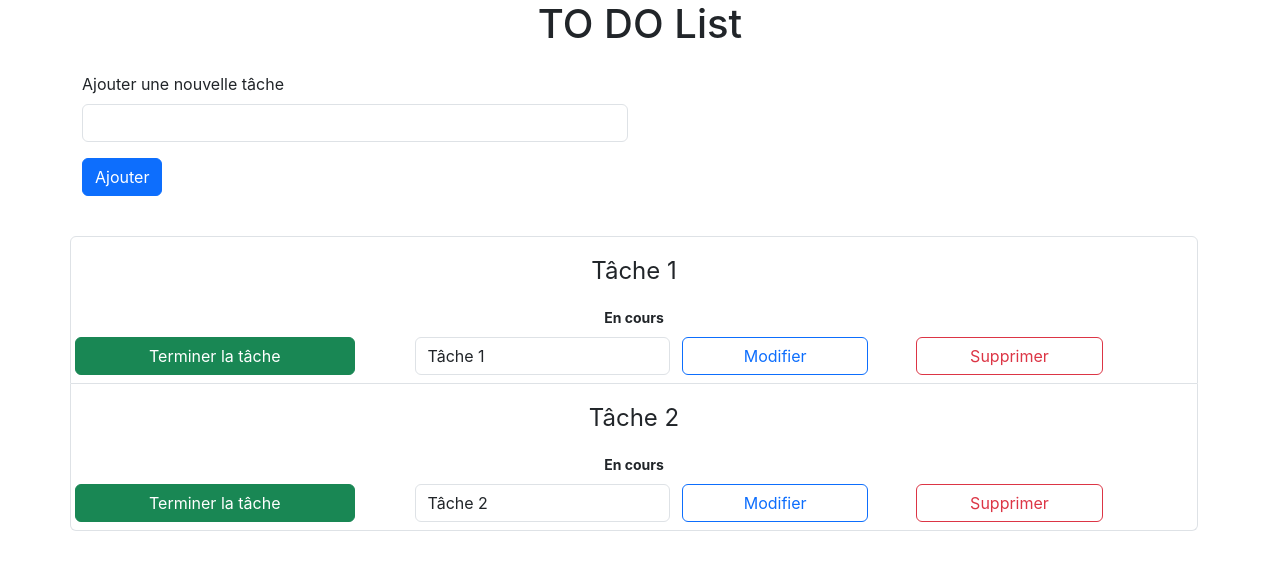
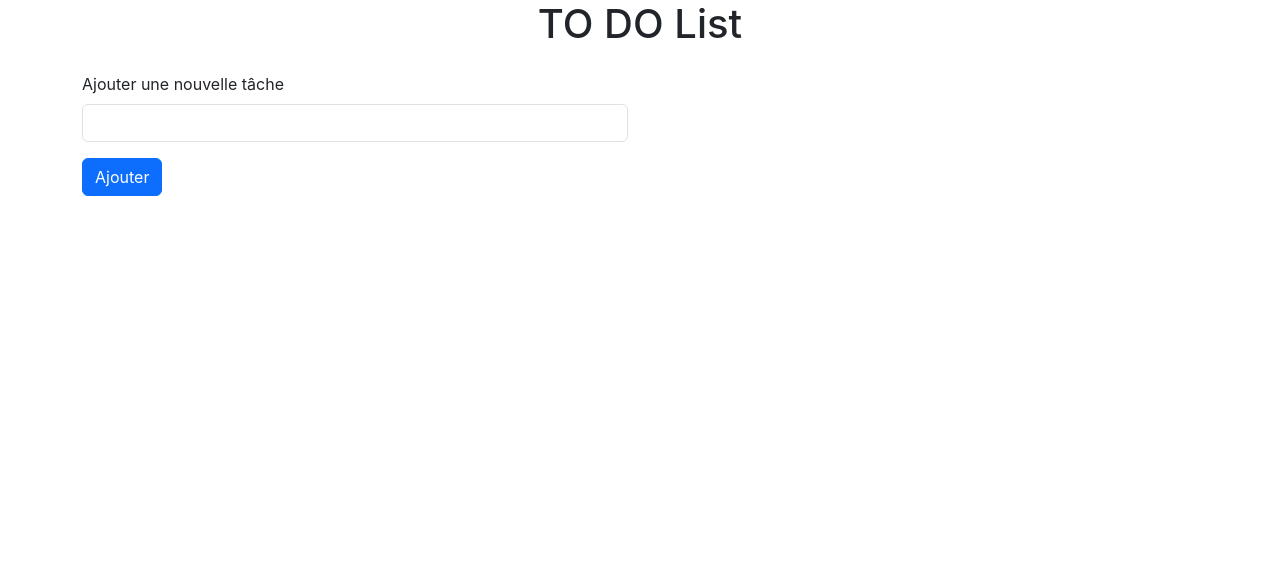
Before and after one commit to FadimeZgj/tp-react-todolist, a React (Create React App) app: page / in a window 1280 px wide. Shown: the top 570 px of the page. Built offline with nearby package versions, Linux system fonts and the light colour scheme; the HTML template or start-up script is replaced by a standard one.

Commit message:
Ajout localstorage

```diff
--- a/src/components/Task/NewTaskForm.js
+++ b/src/components/Task/NewTaskForm.js
@@ -5,17 +5,23 @@
 
   // fonction envoie du formulaire
   const handleSubmit = (e) => {
-    // annulation du comportement par défault du bouton submit
+    // annulation du comportement par défaut du bouton submit
     e.preventDefault();
 
     const { taskname } = e.target;
-    let newTask = new TaskProps(Date.now(),taskname.value) // instancie un nouvel objet TaskProps
+    const newTask = new TaskProps(Date.now(), taskname.value);
+
     // Envoie du formulaire avec les données de l'état
-    onSubmit(newTask)
-    // effacer le contenu du input
-    e.target.reset()
+    onSubmit(newTask);
+
+    // Sauvegarder la nouvelle tâche dans le localStorage
+    const storedTasks = JSON.parse(localStorage.getItem("tasks")) || [];
+    const updatedTasks = [...storedTasks, newTask];
+    localStorage.setItem("tasks", JSON.stringify(updatedTasks));
+
+    // Effacer le contenu du input
+    e.target.reset();
   };
-
 
   return (
     <>
--- a/src/components/Task/TaskList.js
+++ b/src/components/Task/TaskList.js
@@ -1,16 +1,15 @@
-import React, { useState } from "react";
-import TaskProps from "./TaskProps";
+import React, { useEffect, useState } from "react";
 import NewTaskForm from "./NewTaskForm";
 import Task from "./Task";
 
-// Liste des tâches initiale
-let tasksList = [
-  new TaskProps(0, "Tâche 1"),
-  new TaskProps(1, "Tâche 2"),
-];
+function TaskList() {
+  const [list, setList] = useState([]);
 
-function TaskList() {
-  const [list, setList] = useState(tasksList);
+  useEffect(() => {
+    // Récupérer les tâches depuis le localStorage au chargement initial
+    const storedTasks = JSON.parse(localStorage.getItem("tasks")) || [];
+    setList(storedTasks);
+  }, []);
 
   // Ajout d'une nouvelle tâche
   const handleNewTask = (data) => {
@@ -33,6 +32,9 @@
       item.id === id ? { ...item, taskname: updatedTaskName } : item
     );
     setList(updatedList); //maj de l'état de list
+
+    // Mise à jour du localStorage
+    localStorage.setItem("tasks", JSON.stringify(updatedList));
   };
 
   return (
```
